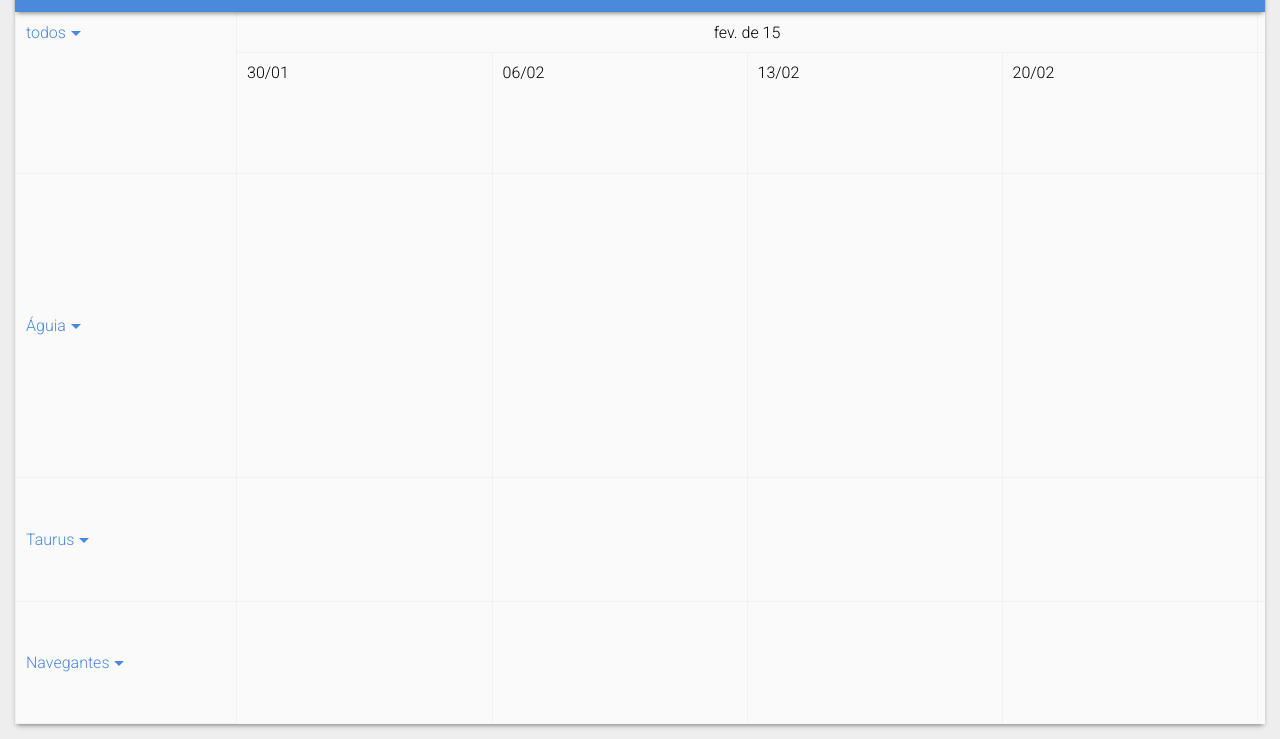
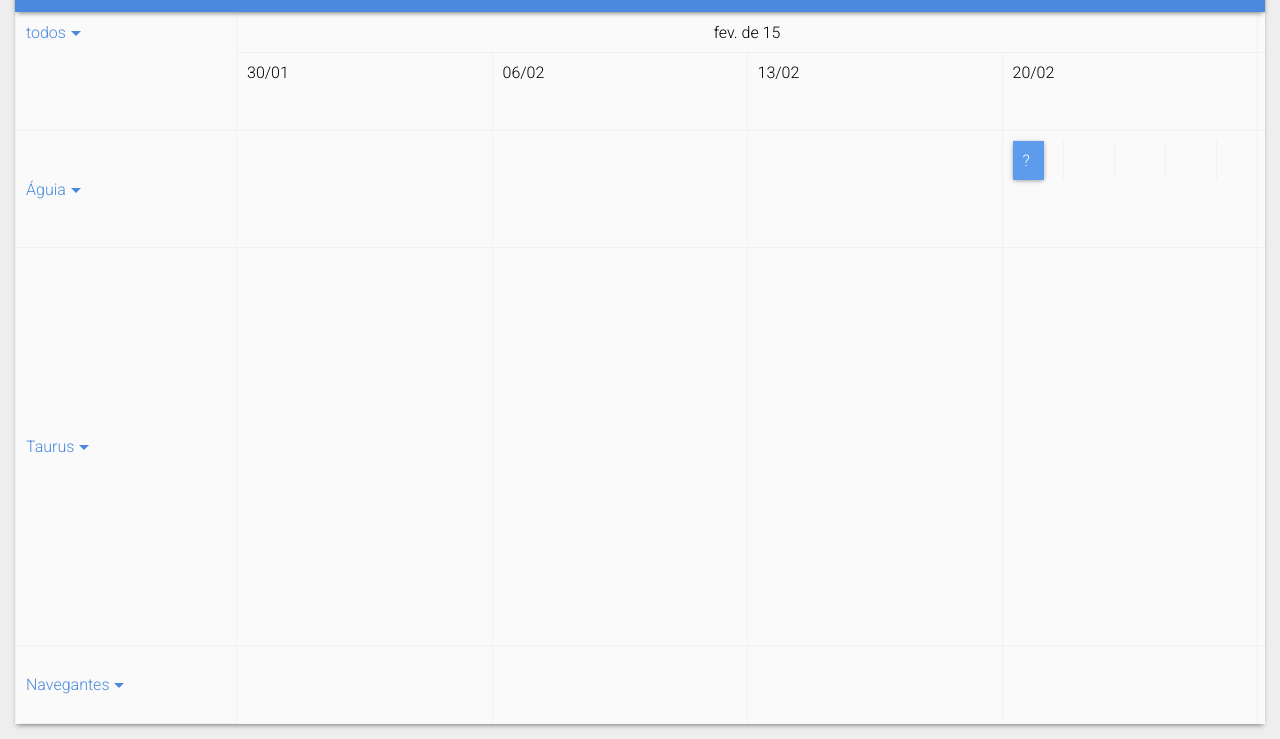
Before and after one commit to 2947721120/MaterialCalendar, a website: page index.html in a window 1280 px wide. Shown: the part 61-800 px from the top of the page. Drawn offline with Linux system fonts and the light colour scheme.

Commit message:
adding events and subevents to calendar

```diff
--- a/content/js/material-calendar.js
+++ b/content/js/material-calendar.js
@@ -39,11 +39,14 @@
 		build.call(this);
 
 		var perf_end = performance.now();
-		console.log("Call to doSomething took " + (perf_end - perf_start) + " milliseconds.");
+		console.log("build calendar took " + (perf_end - perf_start) + " milliseconds.");
 	};
 
 	MaterialCalendar.prototype.addEvents = function() {
+		perf_start = performance.now();
 		markEvents.call(this);
+		perf_end = performance.now();
+		console.log("add events took " + (perf_end - perf_start) + " milliseconds.");
 	};
 
 	// build
@@ -154,7 +157,8 @@
 				helper = weeks[week].split("/");
 
 				for (count = 0; count < 7; count++) {
-					day_child = document.createElement("th");
+					day_child = document.createElement("td");
+					day_child.className = "day";
 					day_child.setAttribute("data-day", convertDate(new Date(2015, (Number(helper[1]) - 1), (Number(helper[0]) + count)), cog.language));
 					week_child.appendChild(day_child);
 				}
@@ -175,6 +179,7 @@
 			// if has group append a th child with the group title
 			if (hasGroups) {
 				getGroupTitle(tr_child, link, icon, tr, cog.groups[i]);
+				tr.setAttribute("data-group", removeSpecialChars(cog.groups[i]));
 			}
 
 			for (count = 0; count < tbody_month.length; count++) {
@@ -198,13 +203,13 @@
 	function markEvents() {
 		var cog = this.options,
 				events = cog.events,
-				actual_element, event_container, event_child, start;
+				actual_element, event_container, event_child, subevent_container, subevent_child, start;
 
 		for (var e in events) {
 			start = convertDate(events[e].start, cog.language);
 			events[e].end = convertDate(events[e].end, cog.language);
 
-			actual_element = document.querySelector('[data-day="' + start + '"]');
+			actual_element = document.querySelector('[data-group="' + removeSpecialChars(events[e].group) + '"]').querySelector('[data-day="' + start + '"]');
 
 			// creates the event container
 			event_container = document.createElement("section");
@@ -214,11 +219,36 @@
 			// creates the event title
 			event_child = document.createElement("h3");
 			event_child.className = "title";
-			event_child.insertAdjacentHTML("beforeend", events[e].title);
+			event_child.setAttribute("data-title", events[e].title);
+			event_child.insertAdjacentHTML("beforeend", events[e].resume == null ? events[e].title : events[e].resume);
 
 			// append title to event
 			event_container.appendChild(event_child);
 			actual_element.appendChild(event_container);
+
+			// if has subevents append them o event
+			if (events[e].subevents != null) {
+				for (s in events[e].subevents) {
+					subevent_container = document.createElement("article");
+					subevent_container.className = "card";
+
+					subevent_child = document.createElement("h5");
+					subevent_child.className = "title";
+					subevent_container.appendChild(subevent_child);
+
+					if (events[e].subevents[s].link != null) {
+						subevent_child = document.createElement("a");
+						subevent_child.setAttribute("href", events[e].subevents[s].link);
+						subevent_child.insertAdjacentHTML("beforeend", events[e].subevents[s].description);
+
+						subevent_container.querySelector(".title").appendChild(subevent_child);
+					} else {
+						subevent_container.querySelector(".title").insertAdjacentHTML("beforeend", events[e].subevents[s].description);
+					}
+
+					event_container.appendChild(subevent_container);
+				}
+			}
 
 		// 																					{{#each tickets}}
 		// 																							<article class="card">
@@ -380,4 +410,21 @@
 
 			return width - padding + "px";
 		}
+
+	function removeSpecialChars(string) {
+		string = string.replace(/[ÀÁÂÃÄÅ]/, "A")
+									 .replace(/[àáâãäå]/, "a")
+									 .replace(/[ÈÉÊË]/, "E")
+									 .replace(/[èéêë]/, "e")
+									 .replace(/[ÌÍÏ]/, "I")
+									 .replace(/[ìíï]/, "i")
+									 .replace(/[ÒÓÕÔÖ]/,"O")
+									 .replace(/[òóõôö]/,"o")
+									 .replace(/[ÙÚÛÜ]/, "U")
+									 .replace(/[ùúûü]/, "u")
+									 .replace(/[Ç]/,"C")
+									 .replace(/[ç]/,"c");
+
+		return string.replace(/[^a-z0-9]/gi,'').toLowerCase();
+	}
 })();
--- /dev/null
+++ b/content/sass/_release.scss
@@ -0,0 +1,50 @@
+.release {
+    box-shadow: 0 1px 5px -1px rgba(0,0,0,.5);
+    width: 100%;
+    z-index: 1;
+    position: relative;
+    > .title {
+    	padding: 10px;
+    	margin: 0;
+    	background: #5D9CEC;
+    	color: #fff;
+    	font-size: 100%;
+      overflow: hidden;
+      text-overflow: ellipsis;
+      &:hover {
+        &:before,
+        &:after {
+          position: absolute;
+        }
+        &:after {
+            content: attr(data-title);
+            background: rgba(0,0,0,.5);
+            top: 100%;
+            margin-top: 10px;
+            padding: 10px;
+            left: 0;
+        }
+        &:before {
+            content: "";
+            border-bottom: 5px solid rgba(0, 0, 0, 0.5);
+            top: 100%;
+            margin-top: 5px;
+            border-left: 5px solid transparent;
+            border-right: 5px solid transparent;
+        }
+      }
+    }
+    .card {
+    	margin: 0;
+    	box-shadow: none;
+    	border-top: 1px solid #ddd;
+      padding: 10px;
+      h5 {
+          margin: 0;
+      }
+    }
+    .actions {
+        padding: 10px;
+        border-top: 1px solid #ddd;
+    }
+}
--- a/content/sass/_tables.scss
+++ b/content/sass/_tables.scss
@@ -50,12 +50,6 @@
     width: $calendar-table-month-width;
     vertical-align: top;
     border: $calendar-table-border;
-    .release {
-      box-shadow: $calendar-event-box-shadow;
-      width: 100%;
-      z-index: 1;
-      position: relative;
-    }
   }
   .weeks {
     height: 100%;
@@ -64,6 +58,11 @@
     th {
       text-align: right;
       color: $calendar-table-color;
+    }
+    .day {
+      padding: 0;
+      min-width: 50px;
+      width: 50px;
     }
   }
   tbody {
--- a/content/sass/material-calendar.scss
+++ b/content/sass/material-calendar.scss
@@ -8,6 +8,7 @@
 
 // components
 @import "_buttons";
+@import "_release";
 
 // layout
 @import "_header";
--- a/index.html
+++ b/index.html
@@ -16,14 +16,40 @@
 				"Navegantes"
 			],
 			range: {
-				start: new Date("2015", "01", "15"),
-				end: new Date("2015", "04", "15")
+				start: new Date(2015, 01, 15),
+				end: new Date(2015, 04, 15)
 			},
 			events: [
 				{
+					resume: "?",
+					title: "What about a huge Text",
+					start: new Date(2015, 01, 20),
+					end: new Date(2015, 01, 21),
+					group: "Águia"
+				},
+				{
 					title: "#1234 - Quadro de Roadmap",
-					start: new Date("2015", "02", "20"),
-					end: new Date("2015", "02", "30")
+					start: new Date(2015, 02, 20),
+					end: new Date(2015, 02, 30),
+					group: "Taurus",
+					subevents: [
+						{
+							description: "Criar o html",
+							link: "www.google.com.br"
+						},
+						{
+							description: "Criar o js",
+							link: "www.google.com.br"
+						},
+						{
+							description: "Criar o css",
+							link: "www.google.com.br"
+						},
+						{
+							description: "Juntar as três partes",
+							link: "www.google.com.br"
+						}
+					]
 				}
 			]
 		});
```
Also changed, not shown: content/css/material-calendar.css.
